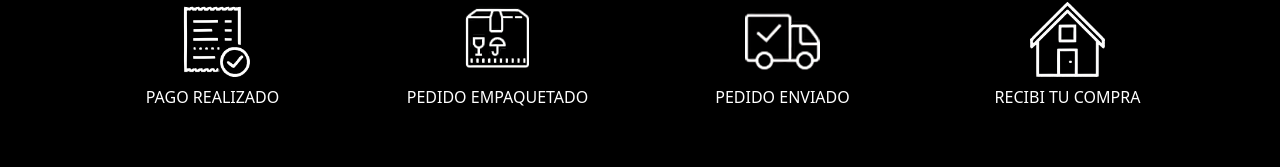
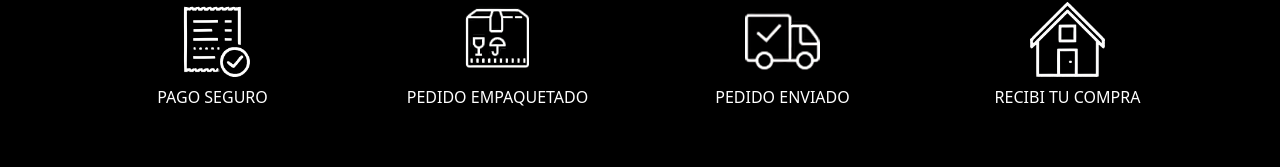
Before and after one commit to PRADON1CO/Tiberio-FrontEnd, a React (Vite) app: page / in a window 1280 px wide. Shown: the part 1862-2029 px from the top of the page. Built offline with nearby package versions, Linux system fonts and the light colour scheme.

Commit message:
modifique el texto PAGO REALIZADO a PAGO SEGURO

```diff
--- a/src/components/pages/Inicio.jsx
+++ b/src/components/pages/Inicio.jsx
@@ -50,7 +50,7 @@ const Inicio = () => {
               alt="imagen de factura de pago"
               className="imgEnvios"
             />
-            <p className="pt-2 text-white">PAGO REALIZADO</p>
+            <p className="pt-2 text-white">PAGO SEGURO</p>
           </Col>
           <Col xs={6} md={6} lg={3}>
             <img
```
